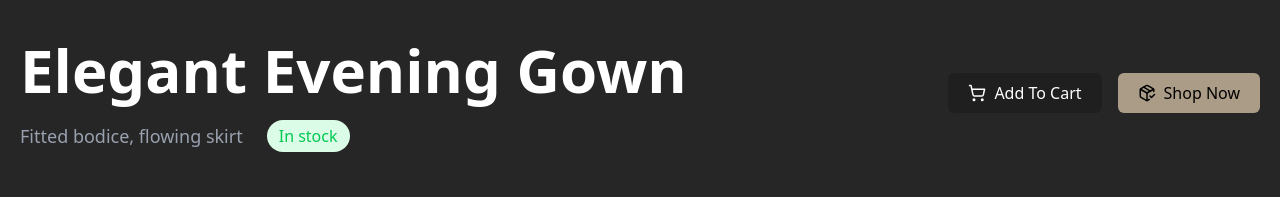
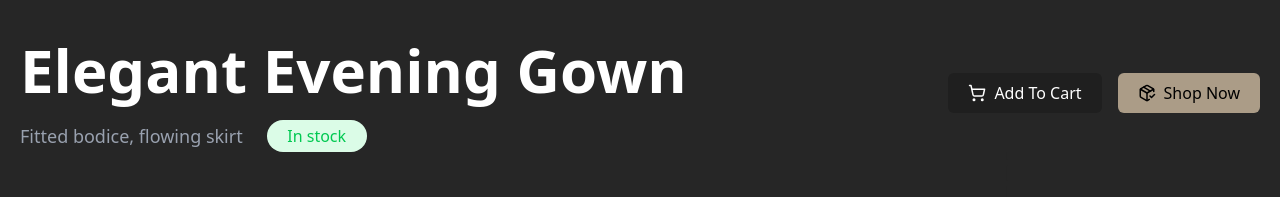
Before and after one commit to rajabovdavlat/style.Loom, a React (Vite) app: page /#/contacts in a window 1280 px wide. Shown: the part 920-1117 px from the top of the page. Built offline with nearby package versions, Linux system fonts and the light colour scheme.

Commit message:
SpanCaontacts w-[100px]

```diff
--- a/src/pages/Contacts/ContactsHero/ContactsHero.jsx
+++ b/src/pages/Contacts/ContactsHero/ContactsHero.jsx
@@ -15,7 +15,7 @@ const ContactsHero = () => {
             <p className="text-base sm:text-lg text-gray-400 select-none">
               Fitted bodice, flowing skirt
             </p>
-            <span className="text-green-500 text-sm sm:text-base font-medium bg-green-100 px-3 py-1 rounded-full">
+            <span className="text-green-500 w-[100px] text-center text-sm sm:text-base font-medium bg-green-100 px-3 py-1 rounded-full">
               In stock
             </span>
           </div>
@@ -56,9 +56,8 @@ const ContactsHero = () => {
       className='w-full object-contain select-none'
     />
   </div>
-</div>
-
-    </div>
+  </div>
+  </div>
   );
 };
 
```
